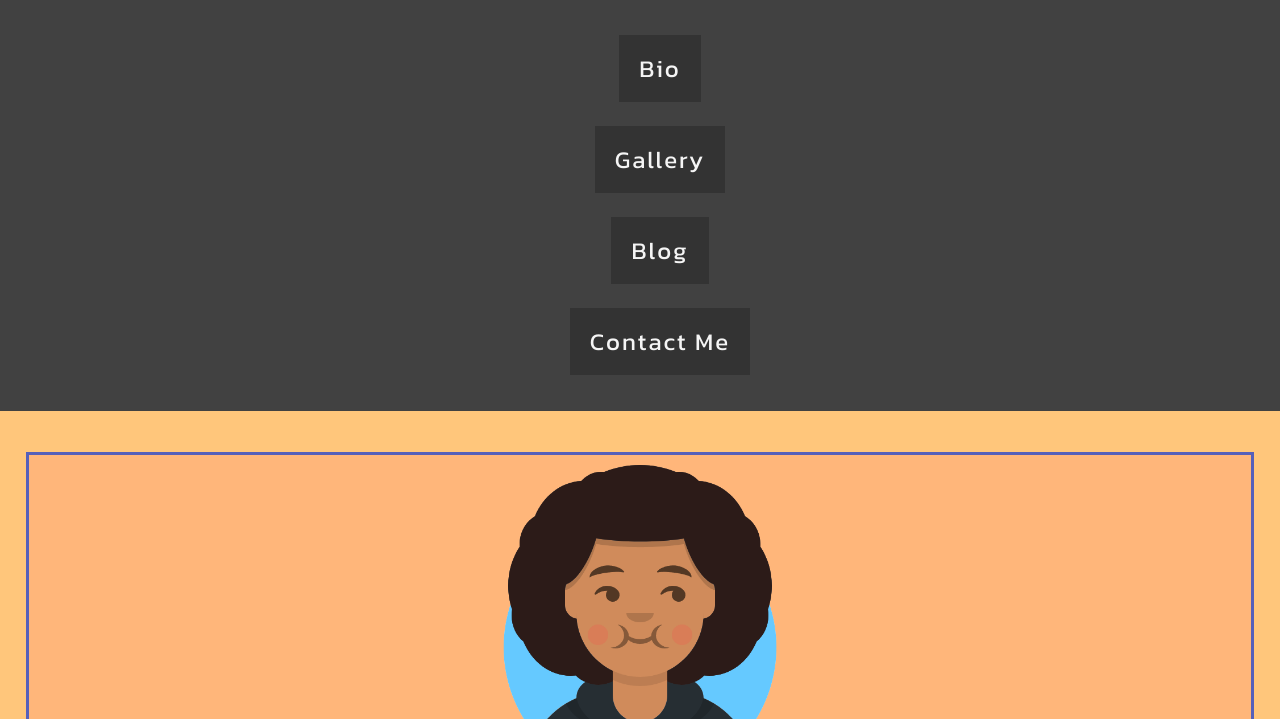
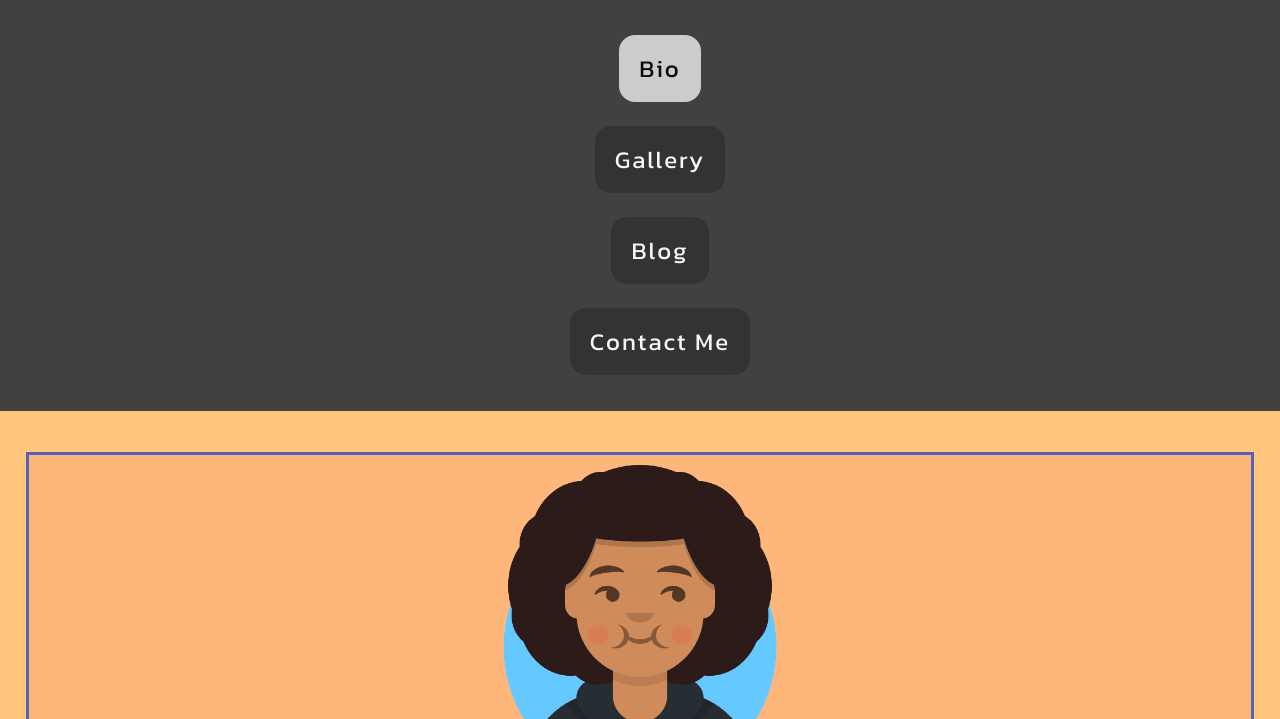
Before and after one commit to RVCC-IDMX/about-me-D0zod, a plain HTML site: page index.html in a window 1280 px wide. In both pictures the pointer is over the link "Bio". Shown: the part 81-800 px from the top of the page. Drawn offline with Linux system fonts and the light colour scheme.

Commit message:
added hover & focus

```diff
--- a/css/nav.css
+++ b/css/nav.css
@@ -71,6 +71,14 @@ main {
     letter-spacing: 2px;
     text-decoration: none;
     display: inline-block;
+    border-radius: 1rem;
+}
+
+.navbar-links a:hover,
+.navbar-links a:focus {
+    filter: invert(1);
+    border-radius: 1rem;
+    outline: none;
 }
 
 
```
